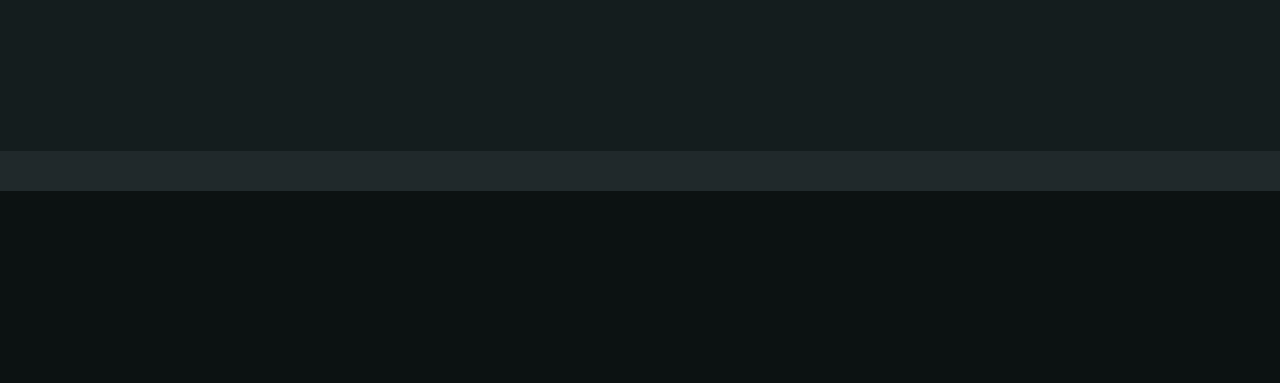
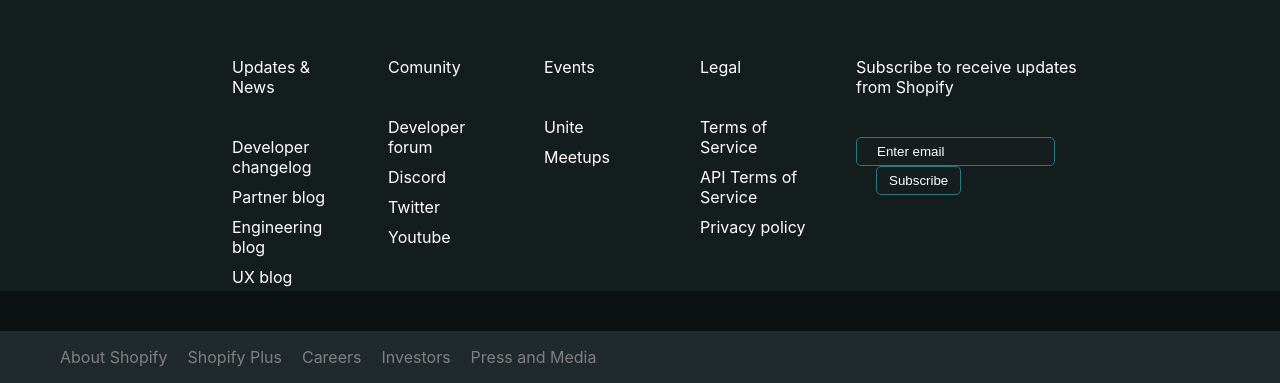
Before and after one commit to ZShala/shopify, a React (Create React App) app: page / in a window 1280 px wide. Shown: the part 1859-2242 px from the top of the page. Before the commit the page ends 2050 px from the top, so only its background shows below. Built offline with nearby package versions, Linux system fonts and the light colour scheme.

Commit message:
new changes

```diff
--- a/public/index.html
+++ b/public/index.html
@@ -24,7 +24,7 @@
       work correctly both with client-side routing and a non-root public URL.
       Learn how to configure a non-root public URL by running `npm run build`.
     -->
-    <title>React App</title>
+    <title>Shopify Developers Platform-- Buils. Innovate. Get paid. </title>
   </head>
   <body>
     <noscript>You need to enable JavaScript to run this app.</noscript>
--- a/src/components/Footer/Footer.css
+++ b/src/components/Footer/Footer.css
@@ -1,20 +1,79 @@
-.footer{
+.footer {
   width: 100%;
-    height: 200px;
-    background-color: #141D1E;
+  height: 300px;
+  background-color: #141d1e;
   position: relative;
   top: 1200px;
   display: flex;
   flex-direction: column;
 }
 
-.footer-top{
-    width: 100%;
+.footer-top {
+  width: 70%;
   height: 80%;
+  display: flex;
+  justify-content: space-around;
+  margin-left: 15%;
+  padding: 50px 0;
 }
 
-.footer-bottom{
+.footer-bottom {
   background-color: #20292b;
   width: 100%;
-    height: 20%;
+  height: 25%;
+  display: flex;
+  align-items: center;
 }
+
+.footer-bottom ul {
+  display: flex;
+  color: gray;
+  list-style-type: none;
+}
+
+.footer-bottom ul li {
+  margin-left: 20px;
+}
+
+.footer-top ul {
+  width: 15%;
+  color: white;
+  list-style-type: none;
+  text-align: left;
+}
+
+.footer-top ul:last-of-type {
+  width: 30%;
+}
+.footer-top ul li {
+  margin-bottom: 40px;
+}
+
+.footer-top ul li:not(:first-of-type) {
+  margin-bottom: 10px;
+}
+
+.email-input {
+  background: #151d1e;
+  border: 1px solid #2b797d;
+  border-radius: 5px;
+  padding: 6px 0 6px 20px;
+  box-sizing: border-box;
+  color: white;
+  outline: none;
+}
+
+.email-input::placeholder {
+  color: white;
+}
+
+.subscribe-btn {
+  background: #151d1e;
+  border: 1px solid #2b797d;
+  border-radius: 5px;
+  padding: 6px 12px;
+  box-sizing: border-box;
+  color: white;
+  margin-left: 20px;
+  cursor: pointer;
+}
--- a/src/components/Footer/Footer.js
+++ b/src/components/Footer/Footer.js
@@ -3,8 +3,53 @@
 const Footer = () => {
   return (
     <div className="footer">
-      <div className="footer-top"></div>
-      <div className="footer-bottom"></div>
+      <div className="footer-top">
+        <ul>
+          <li>Updates &amp; News</li>
+          <li>Developer changelog</li>
+          <li>Partner blog</li>
+          <li>Engineering blog</li>
+          <li>UX blog</li>
+        </ul>
+
+        <ul>
+          <li>Comunity</li>
+          <li>Developer forum</li>
+          <li>Discord</li>
+          <li>Twitter</li>
+          <li>Youtube</li>
+        </ul>
+
+        <ul>
+          <li>Events</li>
+          <li>Unite</li>
+          <li>Meetups</li>
+        </ul>
+
+        <ul>
+          <li>Legal</li>
+          <li>Terms of Service</li>
+          <li>API Terms of Service</li>
+          <li>Privacy policy</li>
+        </ul>
+
+        <ul>
+          <li>Subscribe to receive updates from Shopify</li>
+          <li>
+            <input type="text" placeholder="Enter email" className="email-input"/>
+            <button className="subscribe-btn">Subscribe</button>
+          </li>
+        </ul>
+      </div>
+      <div className="footer-bottom">
+        <ul>
+          <li>About Shopify</li>
+          <li>Shopify Plus</li>
+          <li>Careers</li>
+          <li>Investors</li>
+          <li>Press and Media</li>
+        </ul>
+      </div>
     </div>
   );
 };
```
Also changed, not shown: public/favicon.png (added), 1 other file (tests, documents, lock files or other folders). Lines whose indentation alone changed are shown as unchanged.
